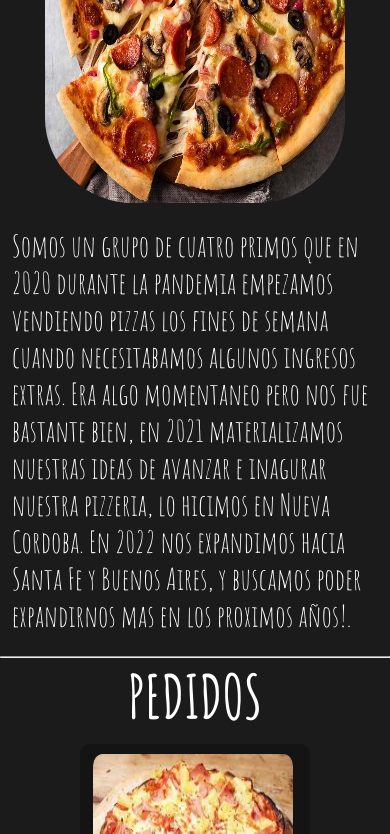
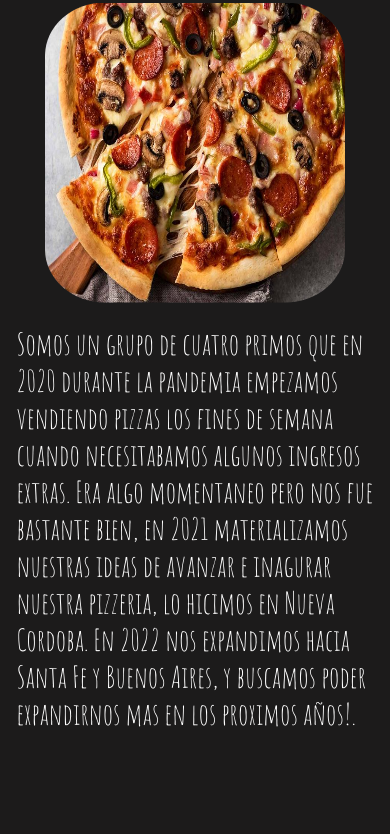
Before and after one commit to Brunoariza05/nucba-nav, a plain HTML site: page index.html in a window 390 px wide. Shown: the part 313-1147 px from the top of the page. Drawn offline with Linux system fonts and the light colour scheme.

Commit message:
errores-arreglados

```diff
--- a/mobile.css
+++ b/mobile.css
@@ -30,8 +30,8 @@
         color: var(--text-color2);
     }
 
-    .hero-pizzeria {
-        padding: 0%;
+    #nosotros {
+        padding: 100px 0px 20px 0px;
     }
 
     .div-us {
--- a/style.css
+++ b/style.css
@@ -67,7 +67,7 @@ li a:hover {
     background-color: var(--color-section);
     justify-content: center;
     align-items: center;
-    padding: 0px 100px;
+    padding: 100px 100px;
     display: flex;
     flex-wrap: wrap;
     justify-content: flex-start;
@@ -103,11 +103,9 @@ li a:hover {
 }
 
 .img-hero {
-    padding-top: 20%;
-    padding-bottom: 20%;
     height: 500px;
     width: 500px;
-    border-radius: 30%;
+    border-radius: 20%;
 }
 
 .main {
--- a/tablet.css
+++ b/tablet.css
@@ -26,8 +26,8 @@
         color: var(--text-color2);
     }
 
-    .hero-pizzeria {
-        padding: 0%;
+    #nosotros {
+        padding: 100px 5px;
     }
 
     .div-us {
```
